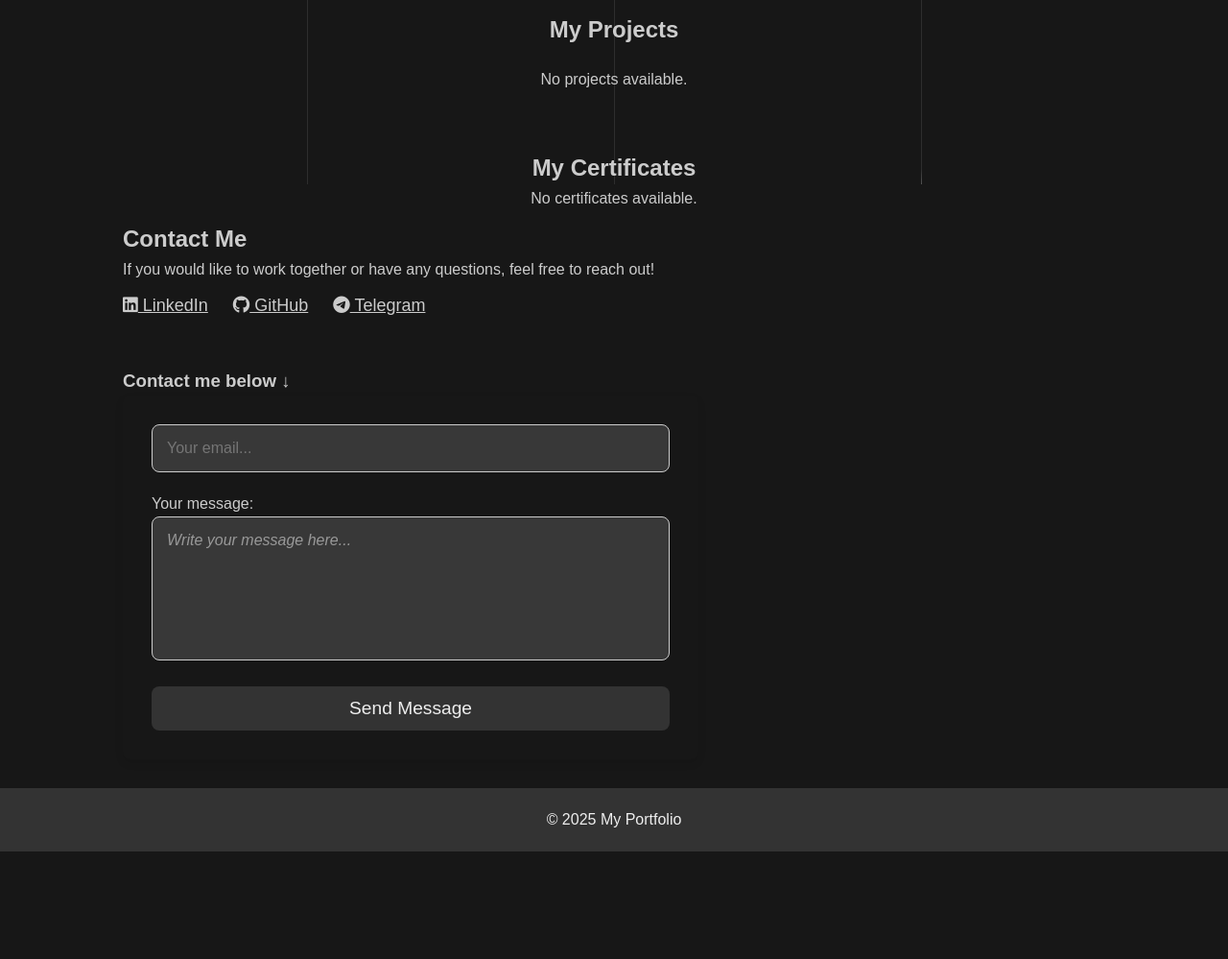
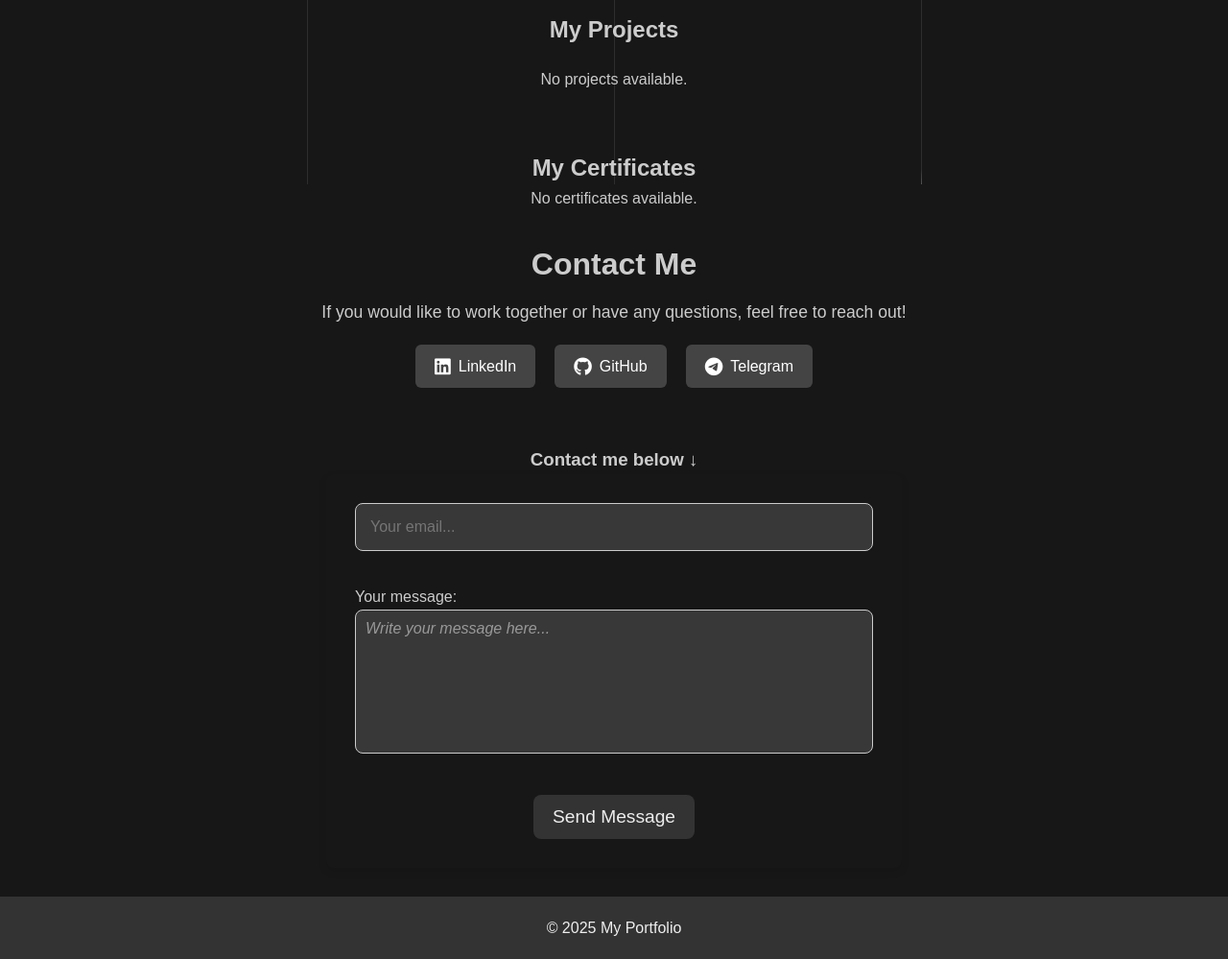
Before and after one commit to K4shalot/MyPortfolio, a Django app: page / in a window 1280 px wide. Shown: the part 608-1607 px from the top of the page at 96% size. Before the commit the page ends 1495 px from the top, so only its background shows below. Run offline with Django 5.2, Linux system fonts and the light colour scheme; data that the repository does not hold is empty; parts of the project's set-up code (start-up, migrations or seed data) failed here and were passed over.

Commit message:
Fix div in Contact Me section

```diff
--- a/myportfolio/myapp/static/myapp/style.css
+++ b/myportfolio/myapp/static/myapp/style.css
@@ -190,6 +190,51 @@ header nav ul li a:hover {
     margin: 0 auto;
 }
 
+#contact .container {
+    max-width: 800px;
+    margin: 0 auto;
+    text-align: center;
+    padding: 20px;
+}
+
+#contact h2 {
+    font-size: 2rem;
+    margin-bottom: 10px;
+}
+
+#contact p {
+    font-size: 1.1rem;
+    margin-bottom: 20px;
+    color: #ccc;
+}
+
+.social-links1 {
+    display: flex;
+    justify-content: center;
+    flex-wrap: wrap;
+    gap: 20px;
+}
+
+.social-links1 a {
+    display: flex;
+    align-items: center;
+    gap: 8px;
+    background-color: #444;
+    color: #fff;
+    padding: 10px 20px;
+    border-radius: 6px;
+    text-decoration: none;
+    transition: background-color 0.3s ease;
+}
+
+.social-links1 a:hover {
+    background-color: #666;
+}
+
+.social-links1 i {
+    font-size: 1.2rem;
+}
+
 #contact {
     padding: 10px 0;
 }
@@ -352,11 +397,40 @@ footer {
     padding: 30px 0;
 }
 
-.message-form {
-    flex: 1 1 100%;
-    max-width: 600px;
+#message-and-certificates .container {
+    display: flex;
+    justify-content: center;
 }
 
+.message-and-certificates-content {
+    max-width: 600px;
+    width: 100%;
+}
+
+.message-form {
+    display: flex;
+    flex-direction: column;
+    align-items: center;
+}
+
+form#contact-form {
+    width: 100%;
+    display: flex;
+    flex-direction: column;
+    align-items: center;
+}
+
+.form-group {
+    width: 100%;
+    margin-bottom: 15px;
+}
+
+.email-input,
+.message-input {
+    width: 100%;
+    padding: 10px;
+    box-sizing: border-box;
+}
 
 @media (max-width: 1024px) {
     .container {
--- a/myportfolio/myapp/templates/index.html
+++ b/myportfolio/myapp/templates/index.html
@@ -107,7 +107,7 @@
         <div class="container">
             <h2>Contact Me</h2>
             <p>If you would like to work together or have any questions, feel free to reach out!</p>
-            <div class="social-links">
+            <div class="social-links1">
                 <a href="https://www.linkedin.com/in/rostyslav-myshok-b12566278/" target="_blank">
                     <i class="fab fa-linkedin"></i> LinkedIn
                 </a>
--- a/myportfolio/myportfolio/settings.py
+++ b/myportfolio/myportfolio/settings.py
@@ -130,7 +130,6 @@ DATABASES = {
     }
 }
 
-#postgresql://portfolio_website_5oiu_user:zZ3sMy1Pbi9i8w0J2ek6YlxaKhq5MhK8@dpg-cvci6hpc1ekc73erk0t0-a.oregon-postgres.render.com/portfolio_website_5oiu
 
 # Password validation
 # https://docs.djangoproject.com/en/5.1/ref/settings/#auth-password-validators
```
